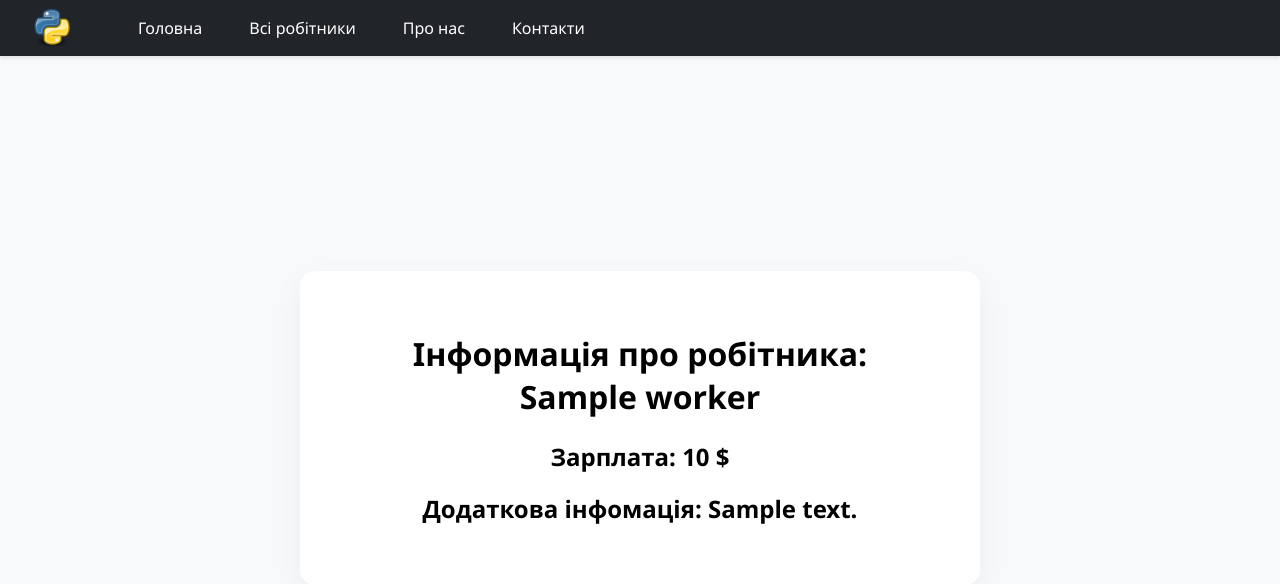
After one commit to patronyss/PV421Django, a Django app: page /workers/1/ in a window 1280 px wide. The commit adds this page. Shown: the top 584 px of the page. Run offline with Django 5.2, Linux system fonts and the light colour scheme; tables that the repository leaves empty hold one stand-in row (values such as "Sample post").

Commit message:
Lesson 4(CRUD)

```diff
--- a/MyFirstDjangoProject/workers/models.py
+++ b/MyFirstDjangoProject/workers/models.py
@@ -4,6 +4,7 @@ from django.db import models
 class Worker(models.Model):
     name = models.CharField(max_length=50, blank=False, null=False)
     salary = models.IntegerField(default=0)
+    note = models.TextField(blank=True, null=True)
 
     def __str__(self):
         return f'Worker({self.id}) {self.name}: {self.salary} $'
--- /dev/null
+++ b/MyFirstDjangoProject/workers/templates/workers/worker-detail.html
@@ -0,0 +1,14 @@
+{% extends 'main/base.html' %}
+
+{% block title %} Робітник {{worker.id}} {% endblock %}
+
+{% block content %}
+    <h1>Інформація про робітника: <br> {{worker.name}}</h1>
+    <h2>Зарплата: {{worker.salary}} $</h2>
+
+    {% if worker.note %}
+        <h2>Додаткова інфомація: {{worker.note}}</h2>
+    {% else %}
+        <h2>Додаткової інфомації немає</h2>
+    {% endif %}
+{% endblock %}
--- a/MyFirstDjangoProject/workers/urls.py
+++ b/MyFirstDjangoProject/workers/urls.py
@@ -1,7 +1,12 @@
 from django.urls import path, include
-from workers.views import WorkerListView
+from workers.views import WorkerListView, WorkerDetailView, WorkerCreateView, WorkerDeleteView
 
 
 urlpatterns = [
     path('all/', WorkerListView.as_view(), name='workers_list'),
-]  # domen/workers/....
+
+    path('<int:pk>/', WorkerDetailView.as_view(), name='worker_detail'),
+    path('<int:pk>/delete/', WorkerDeleteView.as_view(), name='worker_delete'),
+
+    path('create/', WorkerCreateView.as_view(), name='worker_create'),
+]  # domen/workers/
--- a/MyFirstDjangoProject/workers/views.py
+++ b/MyFirstDjangoProject/workers/views.py
@@ -1,4 +1,7 @@
+from django.urls import reverse_lazy, reverse
 from django.views.generic import ListView
+from django.views.generic.detail import DetailView
+from django.views.generic.edit import CreateView, UpdateView, DeleteView
 
 from django.shortcuts import render
 from workers.models import Worker
@@ -6,5 +9,27 @@ from workers.models import Worker
 # Create your views here.
 class WorkerListView(ListView):
     model = Worker
-    template_name = 'workers/all.html'
+    template_name = 'workers/workers-all.html'
     context_object_name = 'workers'
+
+
+class WorkerDetailView(DetailView):
+    model = Worker
+    template_name = 'workers/worker-detail.html'
+    context_object_name = 'worker'
+
+
+class WorkerCreateView(CreateView):
+    model = Worker
+    fields = ['name', 'salary', 'note']
+    template_name = 'workers/worker-create.html'
+
+    def get_success_url(self):
+        return reverse('worker_detail', kwargs={'pk': self.object.id})
+
+
+class WorkerDeleteView(DeleteView):
+    model = Worker
+    template_name = 'workers/worker-delete.html'
+    context_object_name = 'worker'
+    success_url = reverse_lazy('workers_list')
```
Also changed, not shown: MyFirstDjangoProject/workers/static/workers/css/all.css (+10 -0 lines), MyFirstDjangoProject/workers/templates/workers/worker-create.html (added, +11 -0 lines), MyFirstDjangoProject/workers/templates/workers/worker-delete.html (added, +13 -0 lines), MyFirstDjangoProject/workers/templates/workers/workers-all.html (renamed from MyFirstDjangoProject/workers/templates/workers/all.html, +5 -2 lines).
